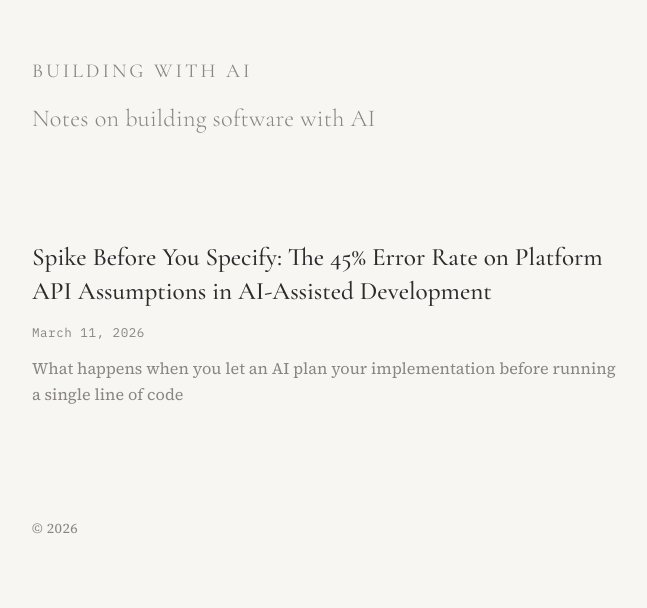
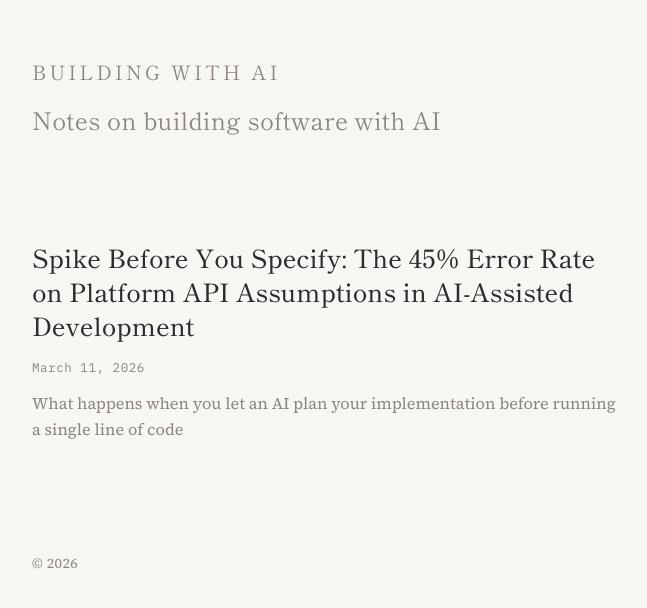
Before and after one commit to gsachs/gsachs.github.io, a Jekyll site: the page built from index.html, in a window 1280 px wide. Shown: the top 608 px of the page, without its empty margins (315-962 px from the left). Built offline with Jekyll 4.4.1, drawn with Linux system fonts in a browser that asks for light colours.

Commit message:
Swap heading font to Shippori Mincho for zen aesthetic
Co-Authored-By: Claude Opus 4.6 <noreply@anthropic.com>

```diff
--- a/_layouts/default.html
+++ b/_layouts/default.html
@@ -16,7 +16,7 @@
 
   <link rel="preconnect" href="https://fonts.googleapis.com">
   <link rel="preconnect" href="https://fonts.gstatic.com" crossorigin>
-  <link href="https://fonts.googleapis.com/css2?family=Cormorant+Garamond:ital,wght@0,300;0,400;0,500;0,600;1,400&family=IBM+Plex+Mono:wght@400;600&family=Source+Serif+4:ital,opsz,wght@0,8..60,400;0,8..60,600;0,8..60,700;1,8..60,400&display=swap" rel="stylesheet">
+  <link href="https://fonts.googleapis.com/css2?family=Shippori+Mincho:wght@400;500;600;700&family=IBM+Plex+Mono:wght@400;600&family=Source+Serif+4:ital,opsz,wght@0,8..60,400;0,8..60,600;0,8..60,700;1,8..60,400&display=swap" rel="stylesheet">
   <link rel="stylesheet" href="{{ '/assets/css/style.css' | relative_url }}">
 </head>
 <body>
--- a/assets/css/style.css
+++ b/assets/css/style.css
@@ -45,7 +45,7 @@ main {
 }
 
 .site-title {
-  font-family: 'Cormorant Garamond', Georgia, serif;
+  font-family: 'Shippori Mincho', Georgia, serif;
   font-size: 1.1rem;
   font-weight: 400;
   color: var(--text-muted);
@@ -70,9 +70,9 @@ main {
 /* === Index page === */
 .index-intro {
   margin: 0.4rem 0 3.5rem;
-  font-family: 'Cormorant Garamond', Georgia, serif;
+  font-family: 'Shippori Mincho', Georgia, serif;
   font-size: 1.35rem;
-  font-weight: 300;
+  font-weight: 400;
   color: var(--text-muted);
   letter-spacing: 0.01em;
 }
@@ -98,7 +98,7 @@ main {
 .post-list a:hover { color: var(--accent); }
 
 .post-list .post-list-title {
-  font-family: 'Cormorant Garamond', Georgia, serif;
+  font-family: 'Shippori Mincho', Georgia, serif;
   font-size: 1.4rem;
   font-weight: 500;
   line-height: 1.35;
@@ -126,7 +126,7 @@ main {
 }
 
 .post-header h1 {
-  font-family: 'Cormorant Garamond', Georgia, serif;
+  font-family: 'Shippori Mincho', Georgia, serif;
   font-size: 2.2rem;
   font-weight: 600;
   line-height: 1.2;
@@ -135,9 +135,9 @@ main {
 }
 
 .post-subtitle {
-  font-family: 'Cormorant Garamond', Georgia, serif;
+  font-family: 'Shippori Mincho', Georgia, serif;
   font-size: 1.15rem;
-  font-weight: 300;
+  font-weight: 400;
   font-style: normal;
   color: var(--text-muted);
   margin-bottom: 1rem;
@@ -153,7 +153,7 @@ main {
 
 /* === Post content === */
 .post-content h2 {
-  font-family: 'Cormorant Garamond', Georgia, serif;
+  font-family: 'Shippori Mincho', Georgia, serif;
   font-size: 1.5rem;
   font-weight: 600;
   margin: 3rem 0 1.2rem;
@@ -161,7 +161,7 @@ main {
 }
 
 .post-content h3 {
-  font-family: 'Cormorant Garamond', Georgia, serif;
+  font-family: 'Shippori Mincho', Georgia, serif;
   font-size: 1.2rem;
   font-weight: 500;
   margin: 2.5rem 0 1rem;
```
